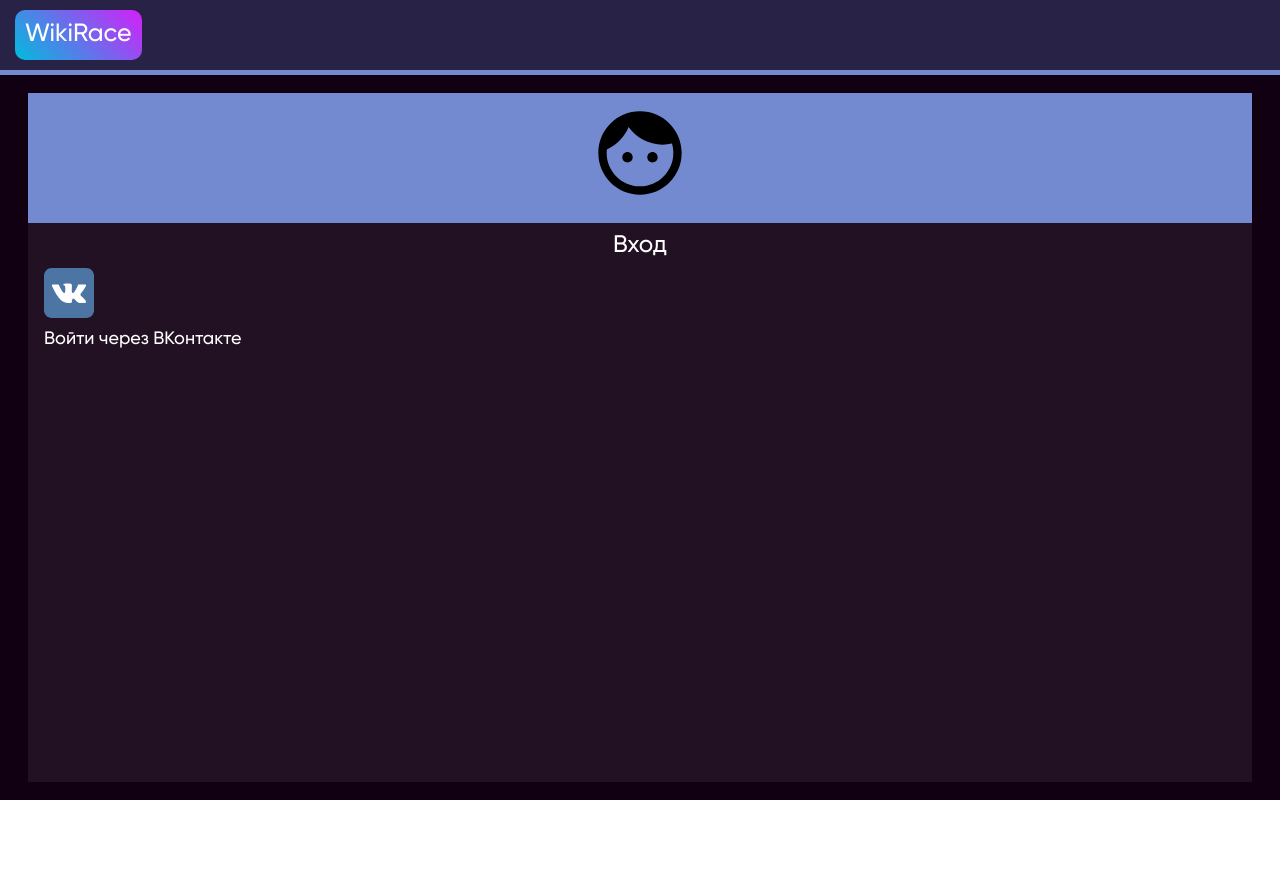
After one commit to igoose1/wikirace, a Django app: template wiki/templates/wiki/login_page.html in a window 1280 px wide. The commit adds this page. Run offline with Django 3.2, Linux system fonts and the light colour scheme; the template is opened without the code that fills it: most values are stand-ins (such as "Sample title", 1, 10 or a date in 2020).

Commit message:
Create login page

```diff
--- /dev/null
+++ b/wiki/static/wiki/styles/login_page_style.css
@@ -0,0 +1,15 @@
+.close-button {
+    display: block !important;
+    background: #738ad0;
+    height: 30px;
+}
+
+.vk-logo-placeholder {
+    margin-bottom: 10px;
+    width: 20%;
+    display: flex;
+}
+
+#vk-logo {
+    width: 50px;
+}
--- a/wiki/templates/wiki/base_page.html
+++ b/wiki/templates/wiki/base_page.html
@@ -1,6 +1,6 @@
 <!DOCTYPE html>
 {% load static %}
-<html lang="en">
+<html lang="ru">
 <head>
     <meta charset="UTF-8">
     <meta name="viewport" content="width=device-width">
--- a/wiki/templates/wiki/choose_custom_game.html
+++ b/wiki/templates/wiki/choose_custom_game.html
@@ -1,7 +1,7 @@
 <!DOCTYPE html>
 {% load static %}
 {% load hrefs %}
-<html lang="en">
+<html lang="ru">
 <head>
     <meta charset="UTF-8">
     <title>{{ title }}</title>
--- a/wiki/templates/wiki/feedback_page.html
+++ b/wiki/templates/wiki/feedback_page.html
@@ -1,6 +1,6 @@
 <!DOCTYPE html>
 {% load static %}
-<html lang="en">
+<html lang="ru">
 <head>
     <meta charset="UTF-8">
     <title>WikiRace: Feedback</title>
--- /dev/null
+++ b/wiki/templates/wiki/login_page.html
@@ -0,0 +1,55 @@
+{% extends 'wiki/base_page.html' %}
+{% load static %}
+{% load hrefs %}
+
+{% block head %}
+<title>WikiRace - вход</title>
+<link rel="stylesheet" href="{% static 'wiki/styles/login_page_style.css' %}">
+<link rel="stylesheet" href="{% static 'wiki/styles/start_page_style.css' %}">
+<script src="{% static 'wiki/card_toggle.js' %}"></script>
+{% endblock %}
+
+{% block title %}
+<div class="logo-wikirace">
+    <span>WikiRace</span>
+</div>
+{% endblock %}
+
+{% block buttonBar %}
+{% endblock %}
+
+{% block drawerContent %}
+{% endblock %}
+
+{% block extra %}
+{% endblock %}
+
+{% block content %}
+{% csrf_token %}
+
+<div class="card visible card-opened" id="card-login">
+    <div class="close-button" id="close-login">
+    </div>
+    <div class="card-image-box card-image-box-name">
+        <img src="{% static 'wiki/icons/baseline-face-24px.svg' %}" alt="Face">
+    </div>
+    <div class="card-content-box">
+        <div class="card-content-box card-content-box-header">
+            Вход
+        </div>
+        <a href="https://oauth.vk.com/authorize?client_id={{client_id}}&display=page&redirect_uri={{redirect_uri}}&scope=0friends&response_type=code&v=5.103">
+            <div class="card-content-box card-content-box-text block-name">
+                <div class="vk-login-button">
+                    <div class="vk-logo-placeholder">
+                        <img src="{% static 'wiki/icons/vkcom.svg' %}" id="vk-logo"/>
+                    </div>
+                    <div class="vk-text">
+                        Войти через ВКонтакте
+                    </div>
+                </div>
+            </div>
+        </a>
+    </div>
+</div>
+
+{% endblock %}
```
Also changed, not shown: wiki/get_wiki_page.py (+12 -9 lines), wiki/static/wiki/icons/vkcom.svg (added).
